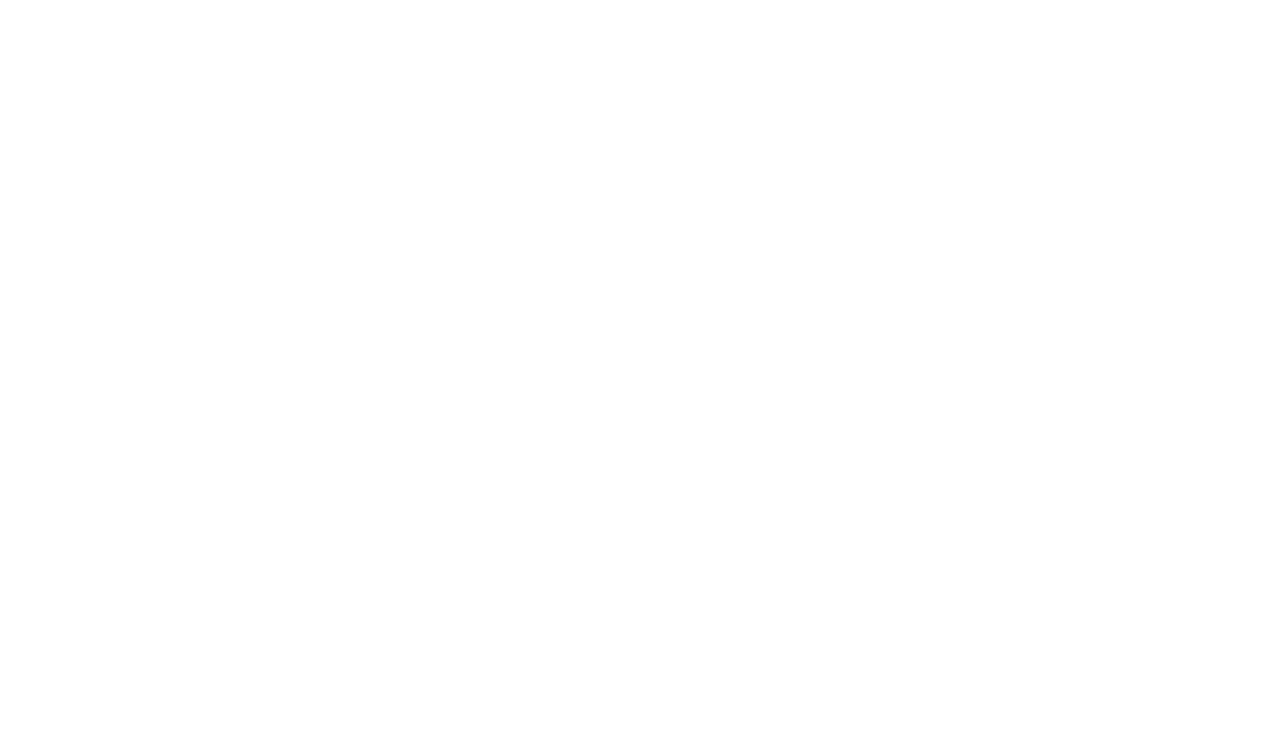
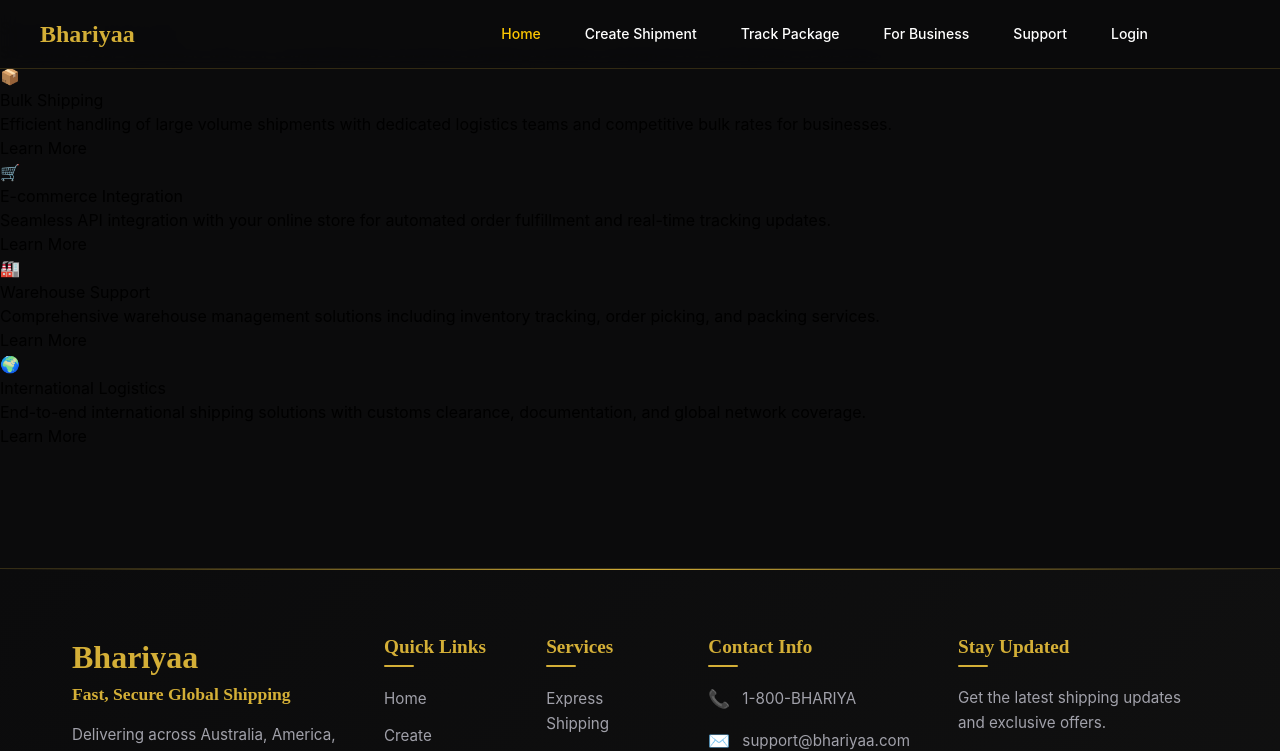
Before and after one commit to niroj-tamang6988/Bhariya, a React (Vite) app: page /ForBusinessPage in a window 1280 px wide. Before the commit this address had no page. Shown: the top 751 px of the page. Built offline with nearby package versions, Linux system fonts and the light colour scheme.

Commit message:
updating the routes

```diff
--- a/src/App.tsx
+++ b/src/App.tsx
@@ -1,20 +1,12 @@
 import './App.css'
-import Navbar from "./Components/Navbar"
-import { Routes, Route } from "react-router-dom";
-import CreateShipmentPage from './Pages/CreateShipmentPage';
-import ForBusinessPage from "./Pages/ForBusinessPage";
+import RoutePage from './Routes/RoutePage'
 
 function App() {
 
 
   return (
     <>
-    <Routes>
-      <Route path="/" element={<Navbar/>} />
-      <Route path="/Create ShipmentPage" element={<CreateShipmentPage/>} />
-      <Route path="/ForBusiness" element={<ForBusinessPage/>} />
-
-    </Routes>
+   <RoutePage/>
     </>
   )
 }
--- a/src/Components/Navbar.tsx
+++ b/src/Components/Navbar.tsx
@@ -1,53 +1,40 @@
+import { useState } from "react"
+import { Link } from "react-router-dom"
 import { NavbarDetails } from "../Config/data.ts"
-import HomePage from "../Pages/HomePage.tsx"
-import CreateShipmentPage from "../Pages/CreateShipmentPage"
-import ForBusinessPage from "../Pages/ForBusinessPage"
 
-
-//parent component
-type NavbarProps = {
-    activeModule: string;
-    onSelect: (module: string) => void;
+const navRoutes: Record<string, string> = {
+    "Home": "/",
+    "Create Shipment": "/CreateShipmentPage",
+    "Track Package": "/TrackPage",
+    "For Business": "/ForBusinessPage",
+    "Support": "/Support",
+    "Login": "/Login",
 }
 
+function Navbar() {
+    const [activeNav, setActiveNav] = useState("Home")
 
-//child component
-function Navbar ( {activeModule, onSelect }: NavbarProps){
-    <main >
-        {activeModule === "Home" && <HomePage/>}
-        {activeModule ==="Create Shipment" && <CreateShipmentPage/>}
-        {activeModule === "For Business" && <ForBusinessPage/>}
-    </main>
-
-    return(
-        <>
+    return (
         <header className="fixed top-0 w-full bg-[rgba(11,11,12,0.9)] backdrop-blur-[10px] border-b border-[rgba(212,175,55,0.2)] z-[1000] px-8 py-4">
             <nav className="max-w-300 mx-auto flex justify-between items-center flex-wrap gap-4 relative">
-
-           {/* logo */}
                 <div className="inline-flex items-center gap-3 font-[Poppins] text-2xl font-bold text-[#D4AF37] no-underline">
-            <a href="#" className="hover:text-yellow-400">Bhariyaa </a>
+                    <Link to="/" className="hover:text-yellow-400">Bhariyaa</Link>
                 </div>
-
-            <div className=" flex gap-5 item-center pr-20 ">
-            {/* Links */}
+                <div className="flex gap-5 items-center pr-20">
                     {NavbarDetails.map((nav) => (
-
-            <button
+                        <Link
                             key={nav}
-                type="button"
-                onClick={() => onSelect(nav)}
-                className={`text-[15px] px-3 py-2 rounded-md text-sm font-medium hover:text-yellow-400
-                     ${ activeModule === nav ? "text-yellow-400" : "text-white"  //making yellow if active module is....
-                }`}
+                            to={navRoutes[nav] ?? "/"}
+                            onClick={() => setActiveNav(nav)}
+                            className={`px-3 py-2 rounded-md text-sm font-medium hover:text-yellow-400
+                                ${activeNav === nav ? "text-yellow-400" : "text-white"}`}
                         >
                             {nav}
-            </button>
+                        </Link>
                     ))}
                 </div>
             </nav>
         </header>
-        </>
     )
 }
 
--- a/src/Features/Home/Components/TrustedBy.tsx
+++ b/src/Features/Home/Components/TrustedBy.tsx
@@ -3,7 +3,7 @@ function TrustedBy (){
 
     return(
 <>
-<section className="py-25 px-5 bg-linear-to-b from-[#0B0B0C] to-[#111111] text-[#F5F5F5]">
+<section className="py-25 px-5 bg-linear-to-b from-[#0B0B0C]  text-[#F5F5F5]">
 <div className="my-[60px] text-center">
             <h3 className="text-[#D4AF37] mb-5 font-[Poppins],sans-serif">Trusted by Businesses Worldwide</h3>
             <div className="grid grid-cols-3 gap-6 mb-[40px]">
--- a/src/Pages/DashboardPage.tsx
+++ /dev/null
@@ -1,39 +0,0 @@
-import HomePage from "./HomePage"
-import CreateShipmentPage from "./CreateShipmentPage"
-import Navbar from "../Components/Navbar"
-import { useState } from "react";
-import ForBusinessPage from "./ForBusinessPage";
-
-
-function DashboardPage(){
-    const[activeModule, setActiveModule] = useState("Home");
-
-
-    const handleSelect = (module:string) => {
-        setActiveModule(module);
-    }
-
-
-    return(
-        <>
-        <div >
-            <Navbar
-                activeModule={activeModule}
-                onSelect={handleSelect}/>
-
-                <main >
-                 {activeModule === "Home" && <HomePage/>}
-                 {activeModule ==="Create Shipment" && <CreateShipmentPage/>}
-                 {activeModule === "For Business" && <ForBusinessPage/>}
-                  </main>
-
-
-
-        </div>
-
-
-        </>
-    )
-}
-
-export default DashboardPage
--- a/src/Pages/HomePage.tsx
+++ b/src/Pages/HomePage.tsx
@@ -9,10 +9,12 @@ function HomePage(){
 
     return(
         <>
+        <div className="bg-[#0B0B0C] ">
         <HeroSection/>
         <CoverageSection/>
         <TrustedBy/>
         <Footer/>
+        </div>
         </>
     )
 }
--- a/src/Routes/RoutePage.tsx
+++ b/src/Routes/RoutePage.tsx
@@ -1,22 +1,21 @@
 import { Route, Routes } from "react-router-dom"
 import Navbar from "../Components/Navbar"
+import HomePage from "../Pages/HomePage"
+import CreateShipmentPage from "../Pages/CreateShipmentPage"
+import ForBusinessPage from "../Pages/ForBusinessPage"
 
-
-function RoutePage({activeModule, onSelect} :Navbarprops) {
-
-
-    return(
-
+function RoutePage() {
+    return (
         <>
-        <Routes>
-      <Route path="/" element={<Navbar/>} />
-      <Route path="/Create ShipmentPage" element={<CreateShipmentPage/>} />
-      <Route path="/ForBusiness" element={<ForBusinessPage/>} />
-
-    </Routes>
-
-
+            <Navbar />
+            <Routes>
+                <Route path="/" element={<HomePage />} />
+                <Route path="/DashboardPage" element={<HomePage />} />
+                <Route path="/CreateShipmentPage" element={<CreateShipmentPage />} />
+                <Route path="/ForBusinessPage" element={<ForBusinessPage />} />
+            </Routes>
         </>
     )
 }
+
 export default RoutePage
```
Also changed, not shown: src/Features/Home/Components/HeroSection.tsx (+1 -1 lines). Lines whose indentation alone changed are shown as unchanged.
